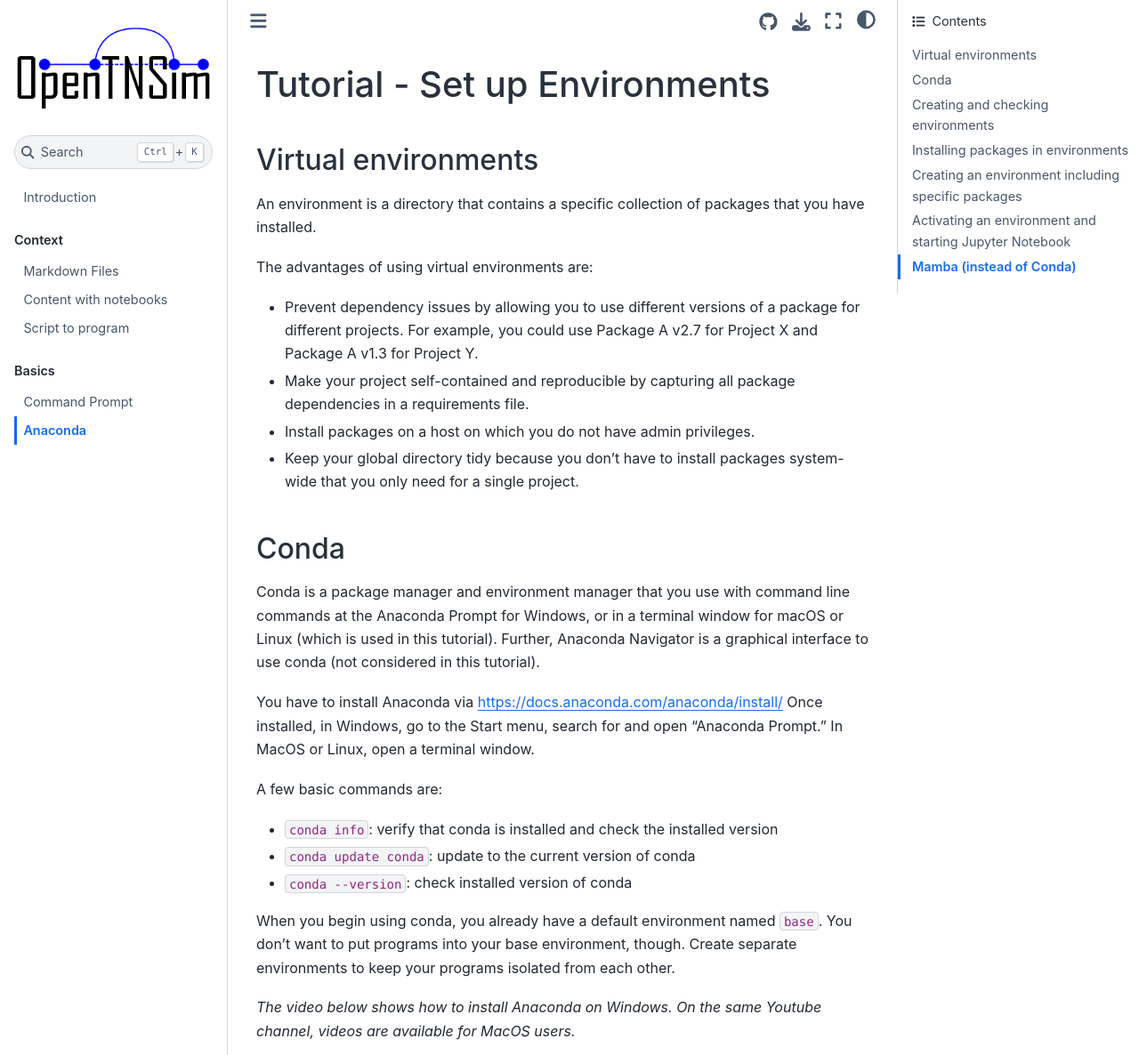
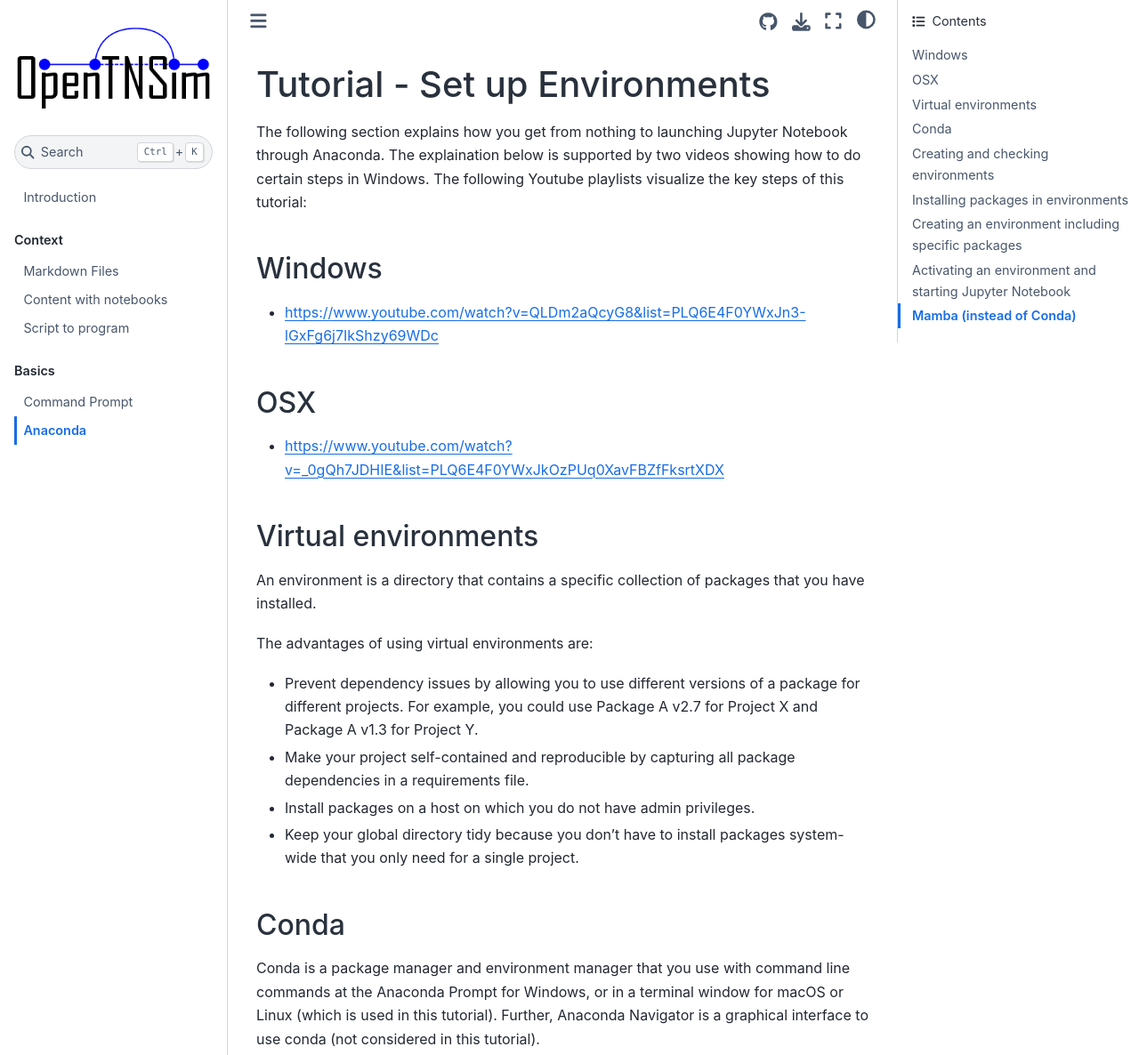
Before and after one commit to TUDelft-CITG/OpenTNSim, a Jupyter Book: the page built from book/Anaconda_basics.md, in a window 1280 px wide and 1400 px high, cut to the strip 0-1186 px from the top of the window. Shown: the whole strip at 89% size. Built offline with Jupyter Book 1.0.4 settings and Sphinx 7.4.7 and the Sphinx Book theme 1.1.4, drawn with Linux system fonts in a browser that asks for light colours; pages that are not in the unit, such as notebooks, are missing from menus; some of the changed text lies outside the part shown.

Commit message:
Update of basic tutorials #35

```diff
--- a/book/Anaconda_basics.md
+++ b/book/Anaconda_basics.md
@@ -1,4 +1,14 @@
 # Tutorial - Set up Environments
+
+The following section explains how you get from nothing to launching Jupyter Notebook through Anaconda. The explaination below is supported by two videos showing how to do certain steps in Windows. The following Youtube playlists visualize the key steps of this tutorial:
+
+### Windows
+
+- https://www.youtube.com/watch?v=QLDm2aQcyG8&list=PLQ6E4F0YWxJn3-lGxFg6j7IkShzy69WDc
+
+### OSX
+
+- https://www.youtube.com/watch?v=_0gQh7JDHIE&list=PLQ6E4F0YWxJkOzPUq0XavFBZfFksrtXDX
 
 ### Virtual environments
 An environment is a directory that contains a specific collection of packages that you have installed.
@@ -22,7 +32,6 @@ A few basic commands are:
 
 When you begin using conda, you already have a default environment named `base`. You don't want to put programs into your base environment, though. Create separate environments to keep your programs isolated from each other.
 
-*The video below shows how to install Anaconda on Windows. On the same Youtube channel, videos are available for MacOS users.*
 
 <p align="center">
 <iframe width="560" height="315" src="https://www.youtube.com/embed/QLDm2aQcyG8" title="YouTube video player" frameborder="0" allow="accelerometer; autoplay; clipboard-write; encrypted-media; gyroscope; picture-in-picture" allowfullscreen></iframe>
@@ -49,7 +58,6 @@ When you begin using conda, you already have a default environment named `base`.
 
 `conda info --envs`
 
-*The video below shows how to install Anaconda on Windows. On the same Youtube channel, videos are available for MacOS users.*
 
 <p align="center">
 <iframe width="560" height="315" src="https://www.youtube.com/embed/hSh256fmIHY" title="YouTube video player" frameborder="0" allow="accelerometer; autoplay; clipboard-write; encrypted-media; gyroscope; picture-in-picture" allowfullscreen></iframe>
```
Also changed, not shown: book/Command_basics.md (+4 -1 lines), book/figures/prompt.JPG (added).
